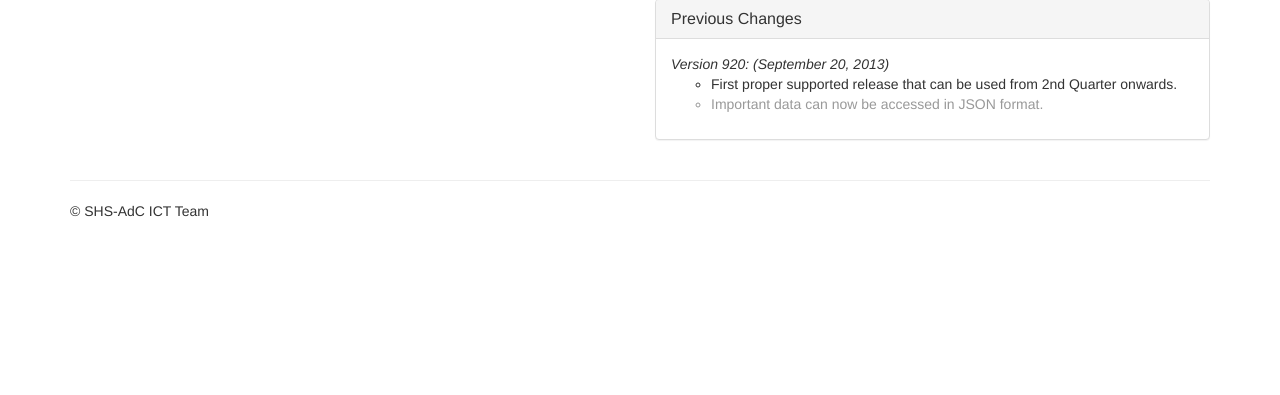
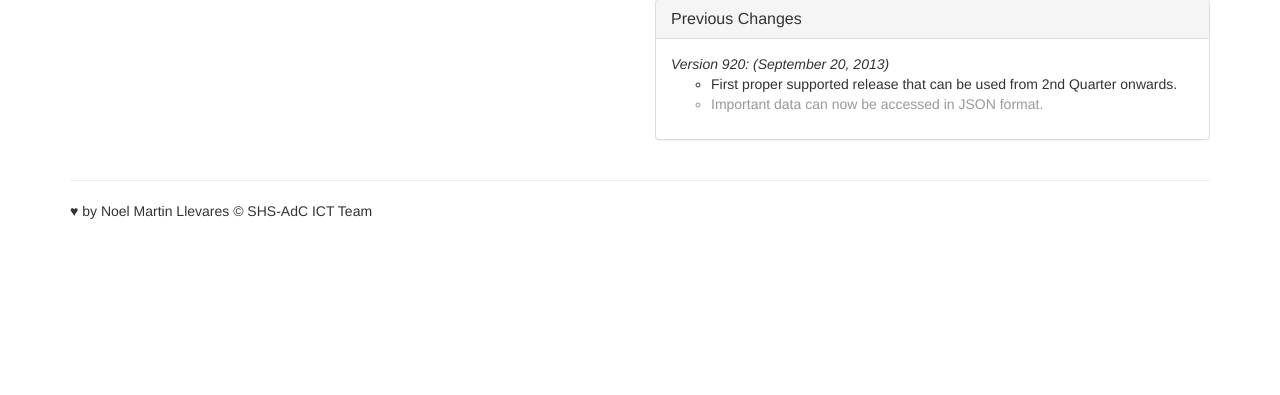
Before and after one commit to BusyMinds/ToolsForTeachers, a PHP site: page /ecr.php in a window 1280 px wide. Shown: the part 930-1325 px from the top of the page. Run offline with PHP 8.4, Linux system fonts and the light colour scheme; some libraries are stand-ins or nearby versions.

Commit message:
added my name to footer

```diff
--- a/htdocs/footer.php
+++ b/htdocs/footer.php
@@ -1,4 +1,4 @@
 <hr>
 <div class="footer">
-  <p>&copy; SHS-AdC ICT Team</p>
+  <p>&hearts; by Noel Martin Llevares &copy; SHS-AdC ICT Team</p>
 </div>
```
